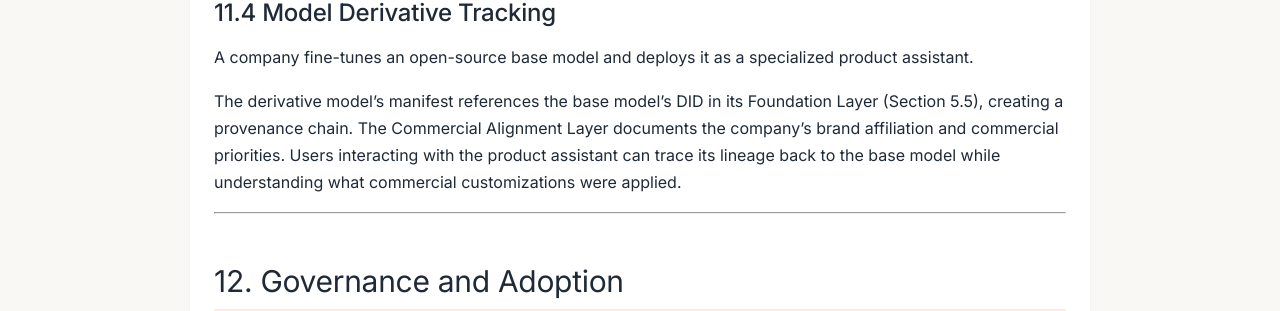
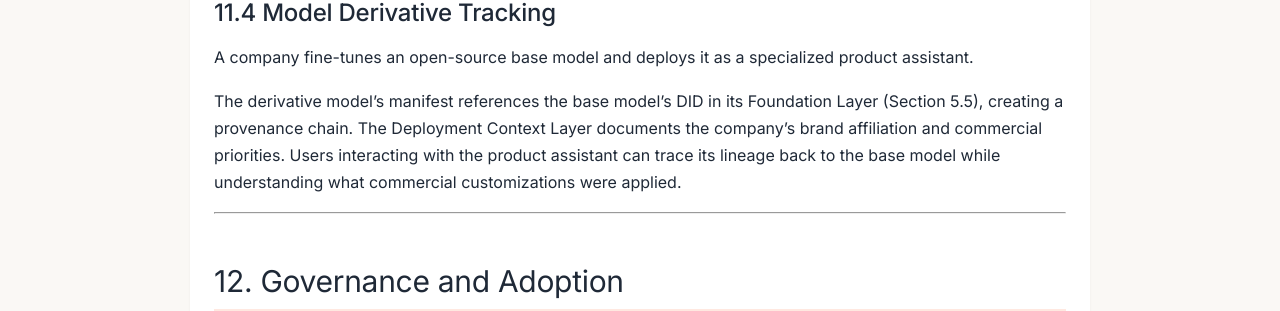
Before and after one commit to openattribution-org/website, a Jekyll site: the page built from aims/SPECIFICATION.md, in a window 1280 px wide and 900 px high, scrolled down 34133 px. Shown: the part 169-480 px from the top of the window. Built offline with Jekyll 4.4.1, drawn with Linux system fonts in a browser that asks for light colours; some of the changed text lies outside the part shown.

Commit message:
Rename Commercial Alignment Layer to Deployment Context Layer
Replace 'Commercial Alignment' terminology with 'Deployment Context' throughout the specification to better align with standard ML/AI terminology and clarify the layer's purpose.

Changes:
- Update all references from 'Commercial Alignment' to 'Deployment Context'
- Update JSON schema field: commercialAlignment → deploymentContext
- Update all anchor links and cross-references
- Update table of contents entries
- Update example manifest JSON

The Deployment Context Layer describes the deployment context and operational biases of an AI system, including brand affiliation, operational priorities, and domain focus.

```diff
--- a/aims/SPECIFICATION.md
+++ b/aims/SPECIFICATION.md
@@ -21,7 +21,7 @@
 3. [Design Principles](#3-design-principles)
 4. [Architecture Overview](#4-architecture-overview)
 5. [Foundation Layer Specification](#5-foundation-layer-specification)
-6. [Commercial Alignment Layer Specification](#6-commercial-alignment-layer-specification)
+6. [Deployment Context Layer Specification](#6-deployment-context-layer-specification)
 7. [Content Access Layer Specification](#7-content-access-layer-specification)
 8. [Agent Verification Protocol](#8-agent-verification-protocol)
 9. [Integration with Existing Standards](#9-integration-with-existing-standards)
@@ -143,7 +143,7 @@
 The AI Manifest is the core payload. It's a structured JSON-LD document describing an AI system's licensing provenance and content access rights. It can be cryptographically signed as a Verifiable Credential. The manifest has three layers:
 
 - **Foundation Layer:** Training data licensing provenance (Section 5)
-- **Commercial Alignment Layer:** Commercial and operational biases (Section 6)
+- **Deployment Context Layer:** Commercial and operational biases (Section 6)
 - **Content Access Layer:** Runtime content access, licensing, and usage rights (Section 7)
 
 ### 4.4 Verification Protocol
@@ -345,9 +345,9 @@
 
 ---
 
-## 6. Commercial Alignment Layer Specification
+## 6. Deployment Context Layer Specification
 
-The Commercial Alignment Layer documents intentional commercial and operational biases that affect an AI system's behavior. This layer is focused specifically on disclosing affiliations and priorities that are relevant to agent-to-agent trust decisions.
+The Deployment Context Layer documents intentional commercial and operational biases that affect an AI system's behavior. This layer is focused specifically on disclosing affiliations and priorities that are relevant to agent-to-agent trust decisions.
 
 **Scope:** This layer documents only commercial/operational alignment. For comprehensive documentation of model alignment methodology, safety training, content policies, known limitations, and ethical considerations, see Model Cards (Section 9.8).
 
@@ -856,7 +856,7 @@
 The AIMS Manifest describes provenance, transparency, and licensing:
 
 - **Foundation Layer**: Training data licensing status, RSL compliance, cryptographic commitments
-- **Commercial Alignment Layer**: Commercial and operational biases relevant to agent trust
+- **Deployment Context Layer**: Commercial and operational biases relevant to agent trust
 - **Content Access Layer**: Licensed content partnerships, runtime access rights, RSL compliance
 - **Verification**: Cryptographic identity and manifest integrity
 
@@ -921,7 +921,7 @@
 |----------|-------|----------------------|
 | **Model Cards** | Performance & ethics | "How well does it work? For whom? What are the limitations?" |
 | **AIMS Foundation** | Licensing provenance | "What's the licensing status of training data?" |
-| **AIMS Commercial Alignment** | Commercial biases | "What commercial incentives might bias this system?" |
+| **AIMS Deployment Context** | Deployment context and biases | "What commercial or operational factors affect this system?" |
 | **AIMS Content Access** | Runtime licensing | "What content can it legally access and redistribute?" |
 
 Model Cards document empirical performance and ethical considerations. AIMS documents licensing provenance and content access rights. These are complementary transparency mechanisms addressing different stakeholder needs.
@@ -1093,7 +1093,7 @@
 
 1. This is the legitimate Home Depot agent
 2. It has access to current inventory data
-3. Its recommendations may prioritize Home Depot products (a disclosed bias in the Commercial Alignment Layer)
+3. Its recommendations may prioritize Home Depot products (a disclosed bias in the Deployment Context Layer)
 4. It holds licenses to specialty content like design guides
 
 The user's agent can now make informed decisions about which recommendations to trust and what information to share.
@@ -1127,7 +1127,7 @@
 
 A company fine-tunes an open-source base model and deploys it as a specialized product assistant.
 
-The derivative model's manifest references the base model's DID in its Foundation Layer (Section 5.5), creating a provenance chain. The Commercial Alignment Layer documents the company's brand affiliation and commercial priorities. Users interacting with the product assistant can trace its lineage back to the base model while understanding what commercial customizations were applied.
+The derivative model's manifest references the base model's DID in its Foundation Layer (Section 5.5), creating a provenance chain. The Deployment Context Layer documents the company's brand affiliation and commercial priorities. Users interacting with the product assistant can trace its lineage back to the base model while understanding what commercial customizations were applied.
 
 ---
 
@@ -1382,7 +1382,7 @@
 
 **RSL:** Really Simple Licensing, a standard for machine-readable content licensing.
 
-**Commercial Alignment Layer:** Manifest section describing commercial and operational biases (Section 6).
+**Deployment Context Layer:** Manifest section describing commercial and operational biases (Section 6).
 
 **Verifiable Credential:** A W3C standard for cryptographically signed, tamper-evident digital credentials.
 
--- a/aims/examples/example-manifest.json
+++ b/aims/examples/example-manifest.json
@@ -91,7 +91,7 @@
     }
   },
 
-  "commercialAlignment": {
+  "deploymentContext": {
     "version": "2025-12-19T00:00:00Z",
     "modelCardUrl": "https://anthropic.com/claude/model-card",
     "brandAffiliation": {
--- a/aims/examples/viewer.html
+++ b/aims/examples/viewer.html
@@ -140,7 +140,7 @@
 
         <h1>Example AI Manifest</h1>
         <p class="lead">
-            This example demonstrates a complete AIMS manifest for a hypothetical AI system. It includes all three layers: Foundation, Commercial Alignment, and Content Access.
+            This example demonstrates a complete AIMS manifest for a hypothetical AI system. It includes all three layers: Foundation, Deployment Context, and Content Access.
         </p>
 
         <div class="download-buttons">
@@ -153,7 +153,7 @@
             <ul>
                 <li><strong>System Identifier:</strong> <code>did:aims:web:anthropic:claude-4-sonnet</code></li>
                 <li><strong>Foundation Layer:</strong> Training data licensing provenance</li>
-                <li><strong>Commercial Alignment Layer:</strong> Commercial and operational biases</li>
+                <li><strong>Deployment Context Layer:</strong> Commercial and operational biases</li>
                 <li><strong>Content Access Layer:</strong> Runtime content access rights and licensing</li>
             </ul>
         </div>
--- a/aims/index.html
+++ b/aims/index.html
@@ -90,7 +90,7 @@
                     <li><a href="SPECIFICATION.html#3-design-principles">Design Principles</a></li>
                     <li><a href="SPECIFICATION.html#4-architecture-overview">Architecture Overview</a></li>
                     <li><a href="SPECIFICATION.html#5-foundation-layer-specification">Foundation Layer</a></li>
-                    <li><a href="SPECIFICATION.html#6-commercial-alignment-layer-specification">Commercial Alignment Layer</a></li>
+                    <li><a href="SPECIFICATION.html#6-deployment-context-layer-specification">Deployment Context Layer</a></li>
                     <li><a href="SPECIFICATION.html#7-content-access-layer-specification">Content Access Layer</a></li>
                     <li><a href="SPECIFICATION.html#8-agent-verification-protocol">Verification Protocol</a></li>
                     <li><a href="SPECIFICATION.html#9-integration-with-existing-standards">Integration with Existing Standards</a></li>
```
Also changed, not shown: other parts of aims/SPECIFICATION.md (+5 -5 lines), aims/README.md (+1 -1 lines).
